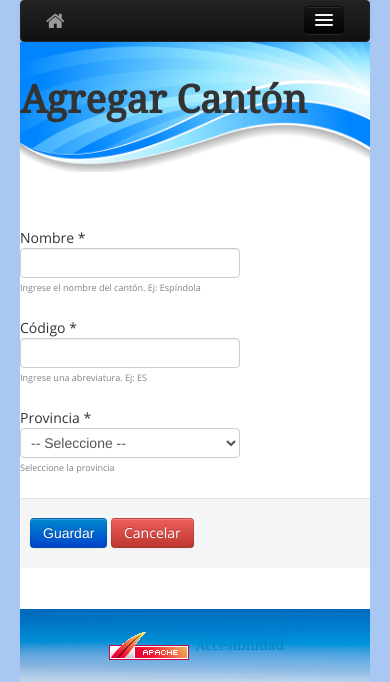
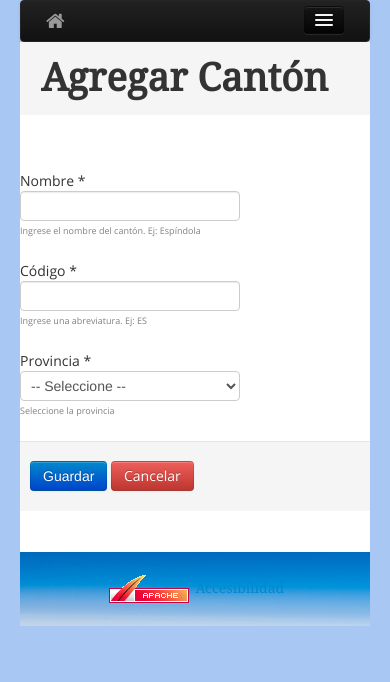
Before and after one commit to luchitoflores/gestionparroquial, a Django app: page /ciudades/canton/add in a window 390 px wide. Shown: the top 682 px of the page. Run offline with Django 3.2, Linux system fonts and the light colour scheme; the visitor is signed in with stand-in values (Sample User, id 1); data comes from the database, SQL or seed files in the repository; data that the repository does not hold is empty; parts of the project's set-up code (start-up, migrations or seed data) failed here and were passed over; some libraries are stand-ins or nearby versions.

Commit message:
optimizando para móviles

```diff
--- a/static/css/estilos.css
+++ b/static/css/estilos.css
@@ -242,6 +242,19 @@ table{
 
 /* Landscape phones and down */
 @media (max-width: 480px) {
+	#id_title{
+		background: whitesmoke;
+		font-family: 'Droid Serif',Helvetica,Arial,sans-serif;
+		font-size: 1.5em;
+		max-height: 90%;
+		max-width: 90%;
+		padding-top: .3em;
+		padding-left: 1em;
+		padding-bottom:.3em;
+		max-width: 100%;
+		margin: auto;
+	}
+
 	.navbar .nav>li.ocultar {
 		display: none;
 	}
```
